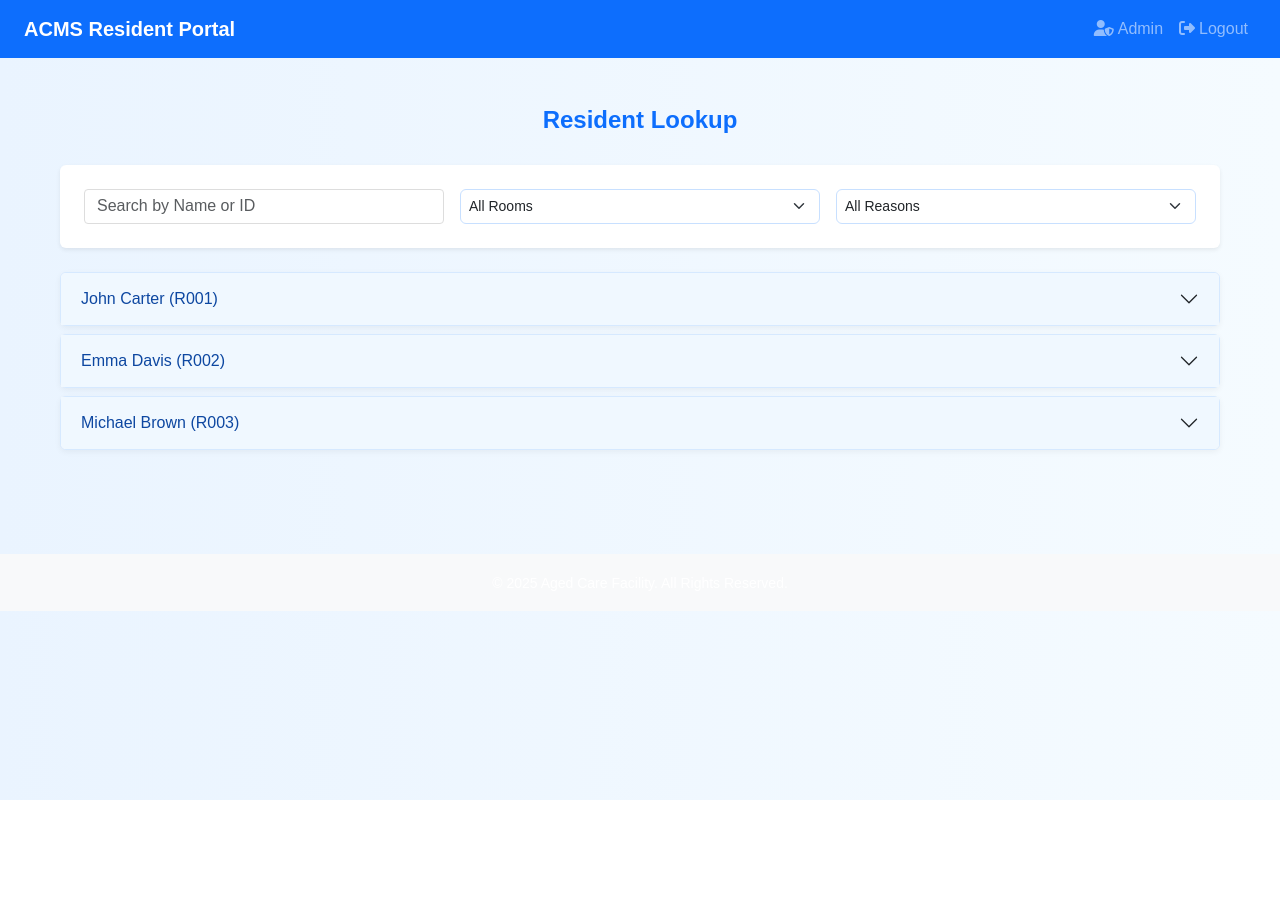
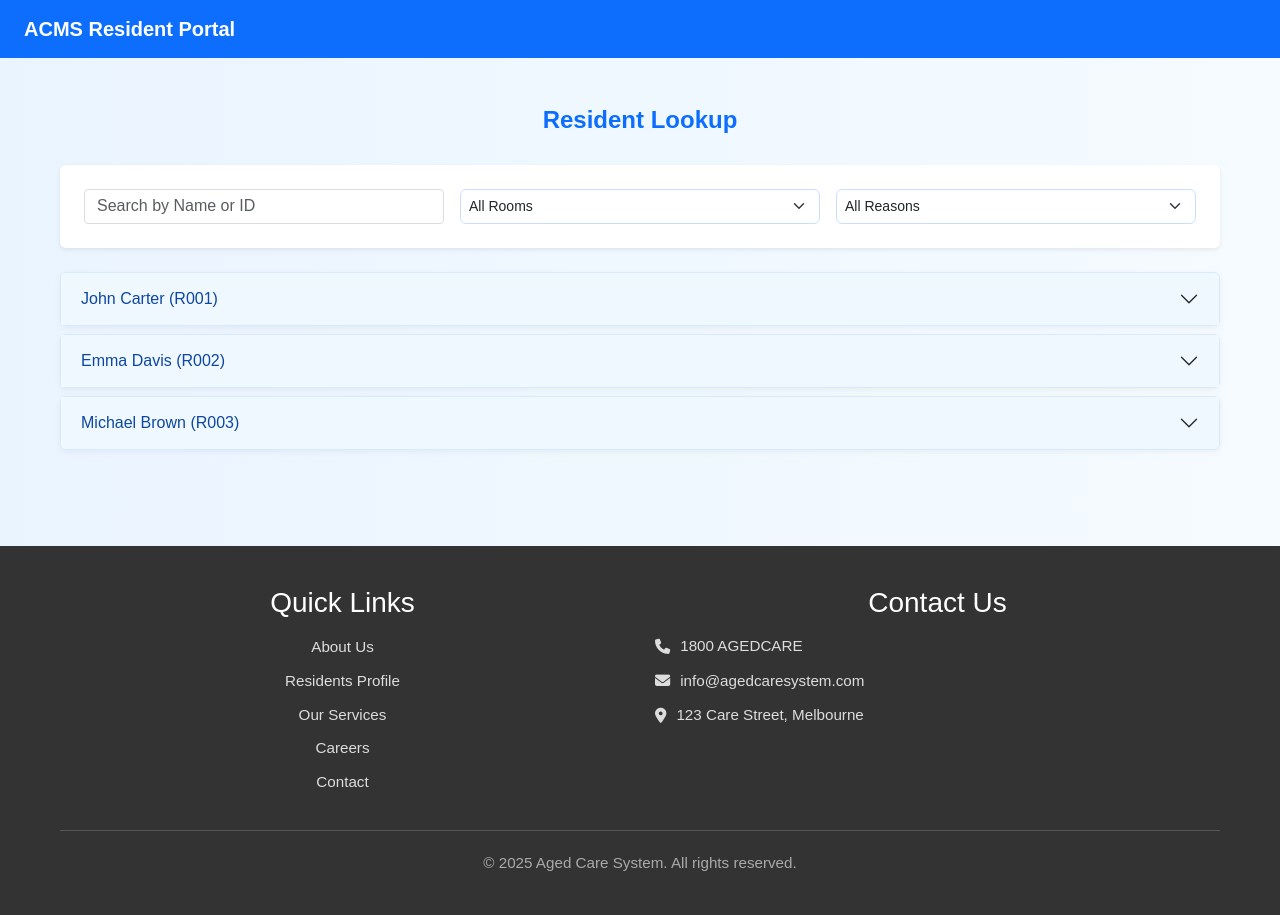
Before and after one commit to athwtrrrr/ICT_Project-A_Aged_Care_System, a website: page family-portalresident.html in a window 1280 px wide. Before the commit the page ends 800 px from the top, so only its background shows below. Drawn offline with nearby package versions, Linux system fonts and the light colour scheme.

Commit message:
a lot of chnges in residents pages

```diff
--- a/family-portalresident.html
+++ b/family-portalresident.html
@@ -22,16 +22,6 @@
    <!-- Navbar -->
    <nav class="navbar navbar-expand-lg navbar-dark bg-primary px-4">
     <a class="navbar-brand" href="#">ACMS Resident Portal</a>
-    <div class="collapse navbar-collapse">
-      <ul class="navbar-nav ms-auto">
-        <li class="nav-item">
-          <a class="nav-link" href="#"><i class="fas fa-user-shield me-1"></i>Admin</a>
-        </li>
-        <li class="nav-item">
-          <a class="nav-link" href="#"><i class="fas fa-sign-out-alt me-1"></i>Logout</a>
-        </li>
-      </ul>
-    </div>
   </nav>
 
   <!-- Main Content -->
@@ -76,8 +66,30 @@
   </div>
 
   <!-- Footer -->
-  <footer class="text-center py-3 mt-5 bg-light">
-    <small>© 2025 Aged Care Facility. All Rights Reserved.</small>
-  </footer>
+  <footer>
+    <div class="container">
+        <div class="footer-content">
+            <div class="footer-section">
+                <h3>Quick Links</h3>
+                <ul>
+                    <li><a href="/about">About Us</a></li>
+                    <li><a href="residents-profile.html">Residents Profile</a></li>
+                    <li><a href="/services">Our Services</a></li>
+                    <li><a href="/careers">Careers</a></li>
+                    <li><a href="/contact">Contact</a></li>
+                </ul>
+            </div>
+            <div class="footer-section">
+                <h3>Contact Us</h3>
+                <p><i class="fas fa-phone"></i> 1800 AGEDCARE</p>
+                <p><i class="fas fa-envelope"></i> info@agedcaresystem.com</p>
+                <p><i class="fas fa-map-marker-alt"></i> 123 Care Street, Melbourne</p>
+            </div>
+        </div>
+        <div class="copyright">
+            <p>© 2025 Aged Care System. All rights reserved.</p>
+        </div>
+    </div>
+</footer>
 </body>
 </html>
--- /dev/null
+++ b/package.json
@@ -0,0 +1,5 @@
+{
+  "dependencies": {
+    "mysql2": "^3.14.1"
+  }
+}
```
Also changed, not shown: admin-dashboardresident.html (+21 -16 lines), residentscript.js (line endings or trailing spaces), 1 other file.
